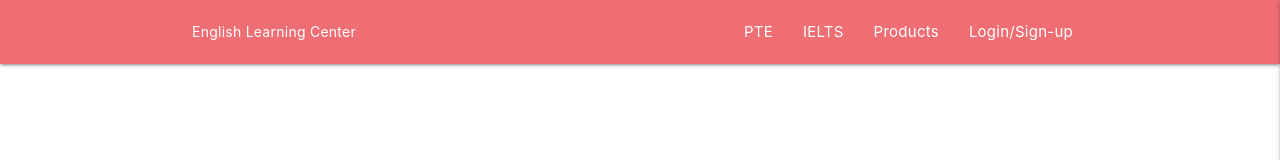
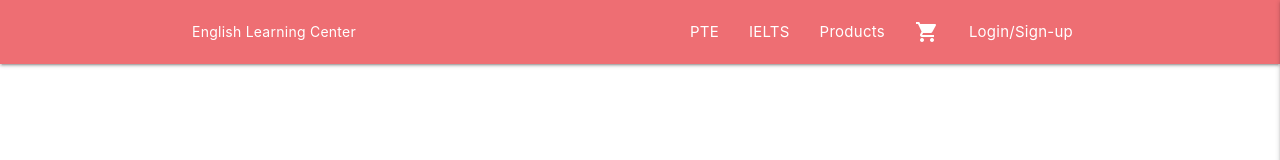
Before and after one commit to jadidihosein68/EnglishPractice, an Angular app: page /pte in a window 1280 px wide. Shown: the top 160 px of the page. Built offline with nearby package versions, Linux system fonts and the light colour scheme.

Commit message:
add checkout icon

```diff
--- a/src/app/navbar/navbar.component.html
+++ b/src/app/navbar/navbar.component.html
@@ -1,4 +1,4 @@
-<nav class="nav-wrapper" >
+<nav class="nav-wrapper">
   <div class="container">
     <a routerLink="/" class="">English Learning Center</a>
     <a href="#" data-target="mobile-demo" class="sidenav-trigger"><i class="material-icons">menu</i></a>
@@ -6,6 +6,7 @@
       <li><a routerLink="/pte" routerLinkActive="active-link">PTE</a></li>
       <li><a routerLink="/ielts" routerLinkActive="active-link">IELTS</a></li>
       <li><a routerLink="/products" routerLinkActive="active-link">Products</a></li>
+      <li><a routerLink="/checkout" routerLinkActive="active-link"><i class="material-icons">shopping_cart</i></a></li>
       <li><a routerLink="/profile" routerLinkActive="active-link" *ngIf="authService.isLoggedIn()">Profile</a></li>
       <li><a routerLink="/register" routerLinkActive="active-link" *ngIf="!authService.isLoggedIn()">Login/Sign-up</a></li>
     </ul>
@@ -13,10 +14,10 @@
 </nav>
 
 <ul class="sidenav right-aligned" id="mobile-demo">
-  <li><a routerLink="/pte" routerLinkActive="active-link" class="sidenav-close" >PTE</a></li>
+  <li><a routerLink="/pte" routerLinkActive="active-link" class="sidenav-close">PTE</a></li>
   <li><a routerLink="/ielts" routerLinkActive="active-link" class="sidenav-close">IELTS</a></li>
   <li><a routerLink="/products" routerLinkActive="active-link" class="sidenav-close">Products</a></li>
+  <li><a routerLink="/checkout" routerLinkActive="active-link" class="sidenav-close"> Checkout</a></li>
   <li><a routerLink="/profile" routerLinkActive="active-link" class="sidenav-close" *ngIf="authService.isLoggedIn()">Profile</a></li>
   <li><a routerLink="/register" routerLinkActive="active-link" *ngIf="!authService.isLoggedIn()">Login/Signup</a></li>
-
 </ul>
--- a/src/app/navbar/navbar.component.scss
+++ b/src/app/navbar/navbar.component.scss
@@ -18,3 +18,7 @@
     margin-left: 10px;
     vertical-align: middle;
   }
+
+  nav ul li i.material-icons {
+    line-height: inherit;
+  }
```
